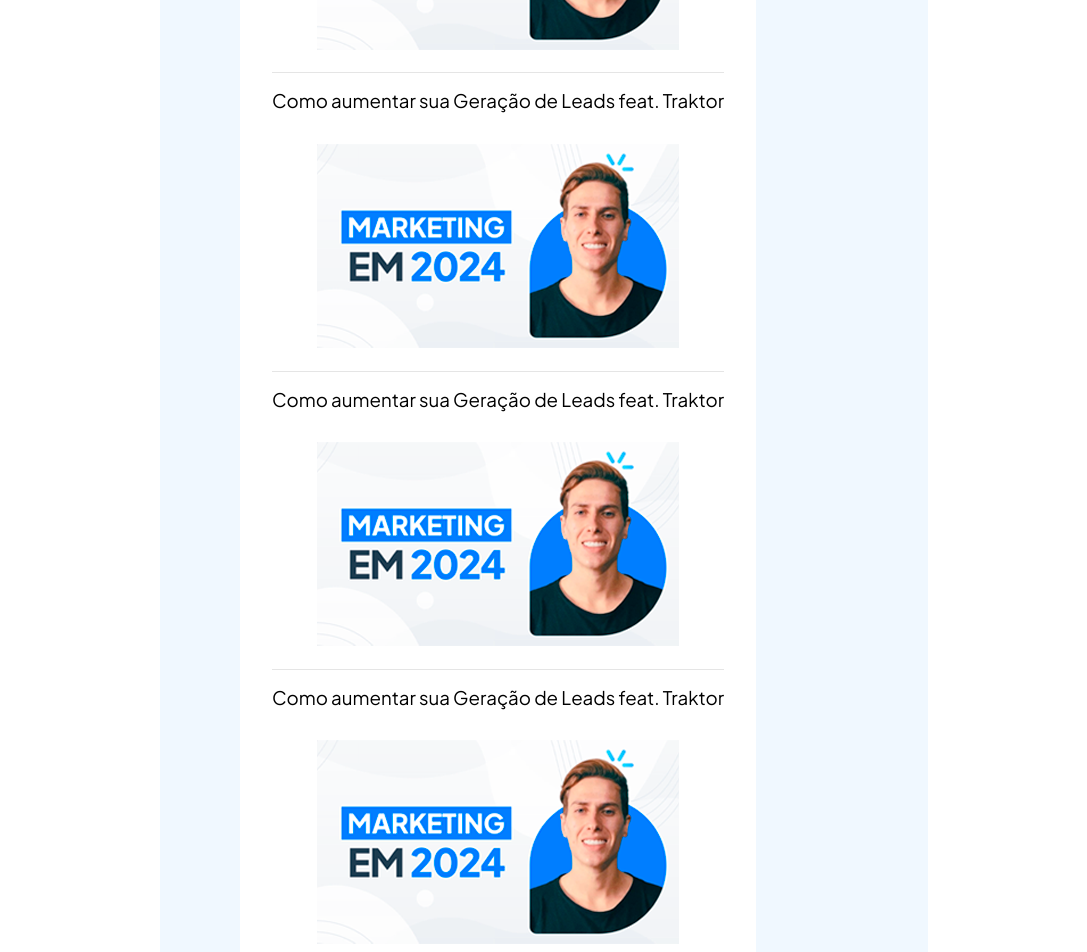
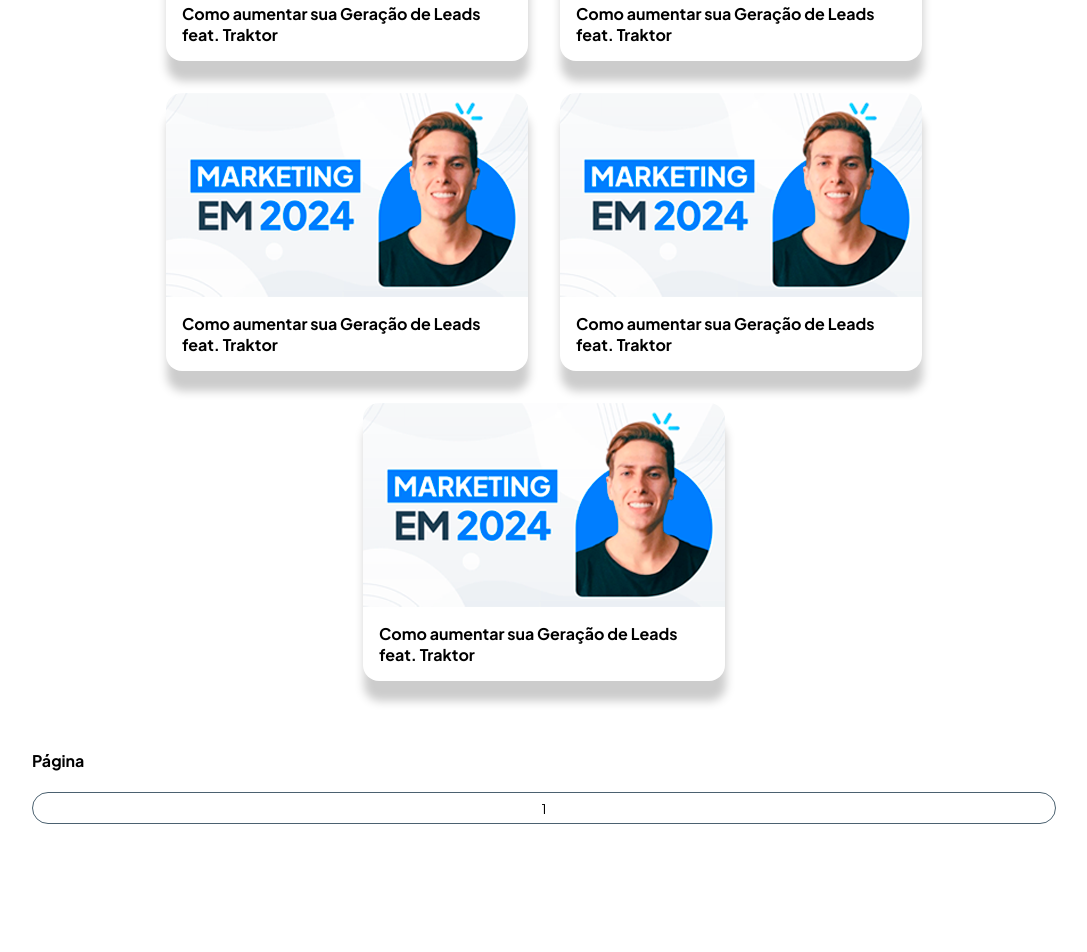
Before and after one commit to letFlavinho/leadster-test, a Next.js app: page / in a window 1280 px wide. Shown: the part 1560-2512 px from the top of the page, without its empty margins (96-1183 px from the left). After the commit the page ends 2384 px from the top, so only its background shows below. Built offline with nearby package versions, Linux system fonts and the light colour scheme.

Commit message:
style:thumbnail cards optmized

```diff
--- a/src/components/Banner.tsx
+++ b/src/Components/Banner.tsx
@@ -8,7 +8,7 @@
   flex-direction: column;
   padding: 8rem 5rem;
   height: 35vh;
-  background: #f0f8ff;
+  background: #833434;
 `;
 
 export function Banner(props: any) {
--- a/src/components/Button.tsx
+++ b/src/Components/Button.tsx
@@ -1,10 +1,10 @@
 import styled from "styled-components";
 import { Plus_Jakarta_Sans } from "next/font/google";
+
 const Jakarta = Plus_Jakarta_Sans({
   subsets: ["latin"],
   display: "swap",
 });
-
 type ButtonType = {
   product: string | number;
 };
@@ -16,6 +16,14 @@
   padding: 0.4rem 2rem;
   text-align: center;
   vertical-align: middle;
+  hover {
+    color: #2c83fb;
+    border-color: #2c83fb;
+  }
+  :active {
+    background-color: #2c83fb;
+    color: white;
+  }
 `;
 
 export function Button(props: ButtonType) {
--- /dev/null
+++ b/src/Components/Card.tsx
@@ -0,0 +1,33 @@
+import styled from "styled-components";
+import Image from "next/image";
+
+type thumbProps = {
+  src: any;
+  width: number;
+  height: number;
+  alt: string;
+};
+
+const LeadThumb = styled.div`
+  display: flex;
+  flex-direction: column;
+  background-color: white;
+  margin: 1rem;
+  flex-wrap: wrap;
+  width: min-content;
+  border-radius: 1rem;
+  box-shadow: 1px 20px 10px #ccc;
+  overflow: hidden;
+  b {
+    margin: 1rem;
+  }
+`;
+
+export function Card(props: thumbProps) {
+  return (
+    <LeadThumb>
+      <Image className="Image" src={props.src} alt={props.alt} />
+      <b>Como aumentar sua Geração de Leads feat. Traktor</b>
+    </LeadThumb>
+  );
+}
--- a/src/components/Logo.tsx
+++ b/src/Components/Logo.tsx
@@ -6,6 +6,4 @@
   align-items: center;
   flex-direction: column;
   background-color: white;
-
-  }
 `;
--- a/src/app/page.tsx
+++ b/src/app/page.tsx
@@ -2,9 +2,9 @@
 import styled, { createGlobalStyle } from "styled-components";
 import Image from "next/image";
 import LeadLogo from "src/public/logo.png";
-import { Logo } from "../components/Logo";
-import { Button } from "@/components/Button";
-import { Card } from "@/components/Card";
+import { Logo } from "../Components/Logo";
+import { Button } from "@/Components/Button";
+import { Card } from "@/Components/Card";
 import Thumbnail from "src/public/thumbnail.png";
 import AssetHeader from "src/public/asset-header.png";
 import { Plus_Jakarta_Sans } from "next/font/google";
@@ -26,6 +26,7 @@
   body {
     margin: 0;
     padding: 0;
+    box-sizing: border-box;
   }
 
   .bigger-text {
@@ -69,17 +70,14 @@
 
 const Videos = styled.div`
   display: flex;
-  align-items: center;
   flex-direction: column;
-  width: 60vw;
+  max-width: 80vw;
   margin: 0 auto;
-  background: #f0f0f0;
 `;
 
 const Section = styled.div`
   display: flex;
   align-items: center;
-  justify-content: center;
   flex-direction: column;
   padding: 8rem 5rem;
   height: 35vh;
@@ -88,14 +86,13 @@
 const Options = styled.div`
   display: flex;
   border-bottom: 1px solid #e5e5e5;
-  background: #f0f8ff;
 `;
 
 const Classes = styled.div`
   display: flex;
-  padding: 8rem 5rem;
-  background: #f0f8ff;
-  justify-content: space-between;
+  padding: 2em 5rem;
+
+  justify-content: center;
   flex-wrap: wrap;
 `;
 
@@ -133,15 +130,15 @@
           <Button product="Mídia Paga" />
         </Options>
         <Classes>
-          <Card src={Thumbnail} width={362} height={204} alt={"thumb"} />
-          <Card src={Thumbnail} width={362} height={204} alt={"thumb"} />
-          <Card src={Thumbnail} width={362} height={204} alt={"thumb"} />
-          <Card src={Thumbnail} width={362} height={204} alt={"thumb"} />
-          <Card src={Thumbnail} width={362} height={204} alt={"thumb"} />
-          <Card src={Thumbnail} width={362} height={204} alt={"thumb"} />
-          <Card src={Thumbnail} width={362} height={204} alt={"thumb"} />
-          <Card src={Thumbnail} width={362} height={204} alt={"thumb"} />
-          <Card src={Thumbnail} width={362} height={204} alt={"thumb"} />
+          <Card src={Thumbnail} width={177} height={100} alt={"thumb"} />
+          <Card src={Thumbnail} width={177} height={100} alt={"thumb"} />
+          <Card src={Thumbnail} width={177} height={100} alt={"thumb"} />
+          <Card src={Thumbnail} width={177} height={100} alt={"thumb"} />
+          <Card src={Thumbnail} width={177} height={100} alt={"thumb"} />
+          <Card src={Thumbnail} width={177} height={100} alt={"thumb"} />
+          <Card src={Thumbnail} width={177} height={100} alt={"thumb"} />
+          <Card src={Thumbnail} width={177} height={100} alt={"thumb"} />
+          <Card src={Thumbnail} width={177} height={100} alt={"thumb"} />
         </Classes>
         <>
           <h4>Página</h4>
--- a/src/components/Card.tsx
+++ /dev/null
@@ -1,31 +0,0 @@
-import styled from "styled-components";
-import Image from "next/image";
-
-type thumbProps = {
-  src: any;
-  width: number;
-  height: number;
-  alt: string;
-};
-
-const LeadThumb = styled.div`
-  background-color: white;
-  padding: 0.4rem 2rem;
-  text-align: center;
-  vertical-align: middle;
-  object-fit: cover;
-`;
-
-export function Card(props: thumbProps) {
-  return (
-    <LeadThumb>
-      <Image
-        src={props.src}
-        width={props.width}
-        height={props.height}
-        alt={props.alt}
-      />
-      <h3>Como aumentar sua Geração de Leads feat. Traktor</h3>
-    </LeadThumb>
-  );
-}
```
Also changed, not shown: 1 other file (tests, documents, lock files or other folders).
